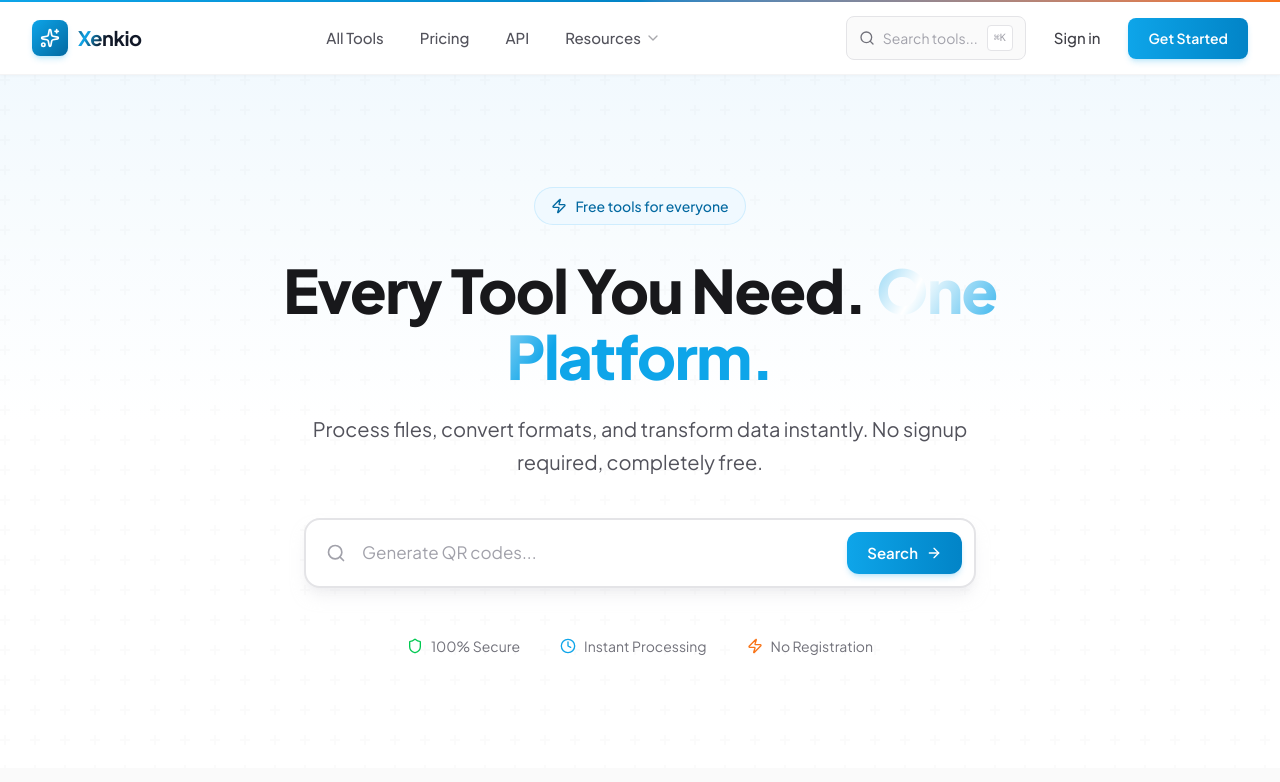
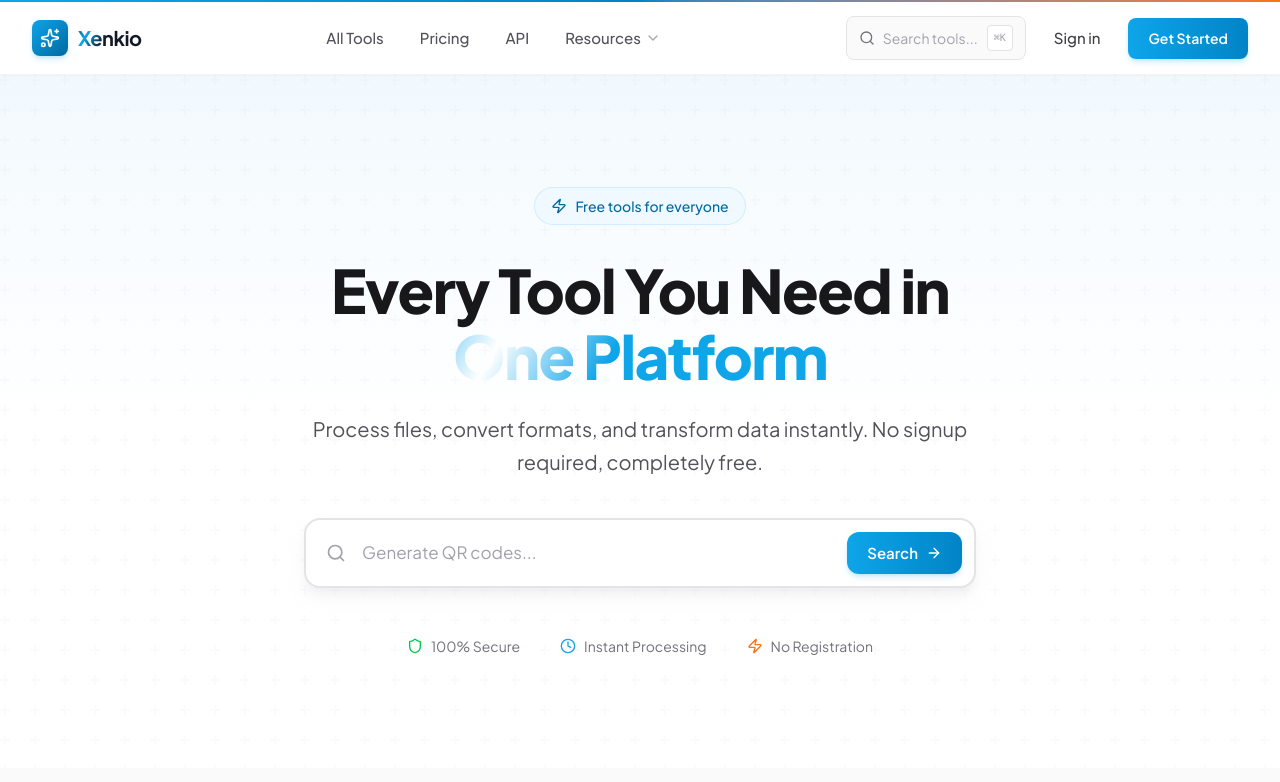
Before and after one commit to irham3/xenkio, a Next.js app: page / in a window 1280 px wide. Shown: the top 782 px of the page. Built offline with nearby package versions, Linux system fonts and the light colour scheme.

Commit message:
fix: restyling landing page

```diff
--- a/src/components/home/hero-section.tsx
+++ b/src/components/home/hero-section.tsx
@@ -55,7 +55,7 @@ export function HeroSection() {
       }} />
 
       <div className="relative mx-auto max-w-7xl px-4 sm:px-6 lg:px-8 py-20 lg:py-28">
-        <div className="text-center max-w-4xl mx-auto">
+        <div className="text-center max-w-2xl mx-auto">
           {/* Badge */}
           <motion.div
             initial={{ opacity: 0, y: 20 }}
@@ -74,10 +74,10 @@ export function HeroSection() {
             transition={{ duration: 0.5, delay: 0.1 }}
             className="text-4xl sm:text-5xl lg:text-6xl font-extrabold tracking-tight text-gray-900 mb-6"
           >
-            Every Tool You Need.{' '}
+            Every Tool You Need in {' '}
             <span className="relative">
               <ShinyText
-                text="One Platform."
+                text="One Platform"
                 disabled={false}
                 speed={3}
                 className="block sm:inline"
```
